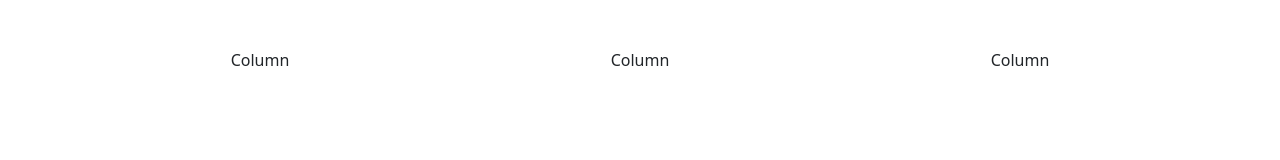
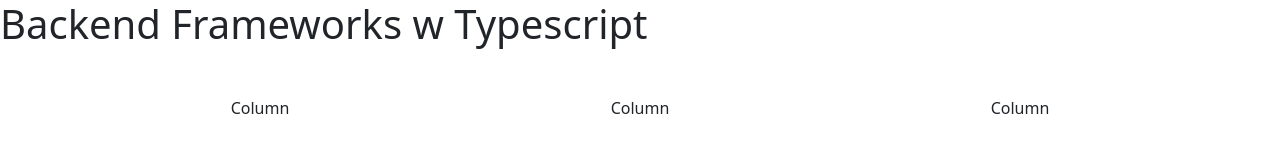
Before and after one commit to Jenifrutica/backend-practice-0, a plain HTML site: page index.html in a window 1280 px wide. Drawn offline with nearby package versions, Linux system fonts and the light colour scheme.

Commit message:
update: changing title

```diff
--- a/index.html
+++ b/index.html
@@ -7,6 +7,7 @@
     <link href="https://cdn.jsdelivr.net/npm/bootstrap@5.3.8/dist/css/bootstrap.min.css" rel="stylesheet" integrity="sha384-sRIl4kxILFvY47J16cr9ZwB07vP4J8+LH7qKQnuqkuIAvNWLzeN8tE5YBujZqJLB" crossorigin="anonymous">
   </head>
   <body>
+    <h1>Backend Frameworks w Typescript</h1>
     <script src="https://cdn.jsdelivr.net/npm/bootstrap@5.3.8/dist/js/bootstrap.bundle.min.js" integrity="sha384-FKyoEForCGlyvwx9Hj09JcYn3nv7wiPVlz7YYwJrWVcXK/BmnVDxM+D2scQbITxI" crossorigin="anonymous"></script>
 
     <div class="container text-center">
```
